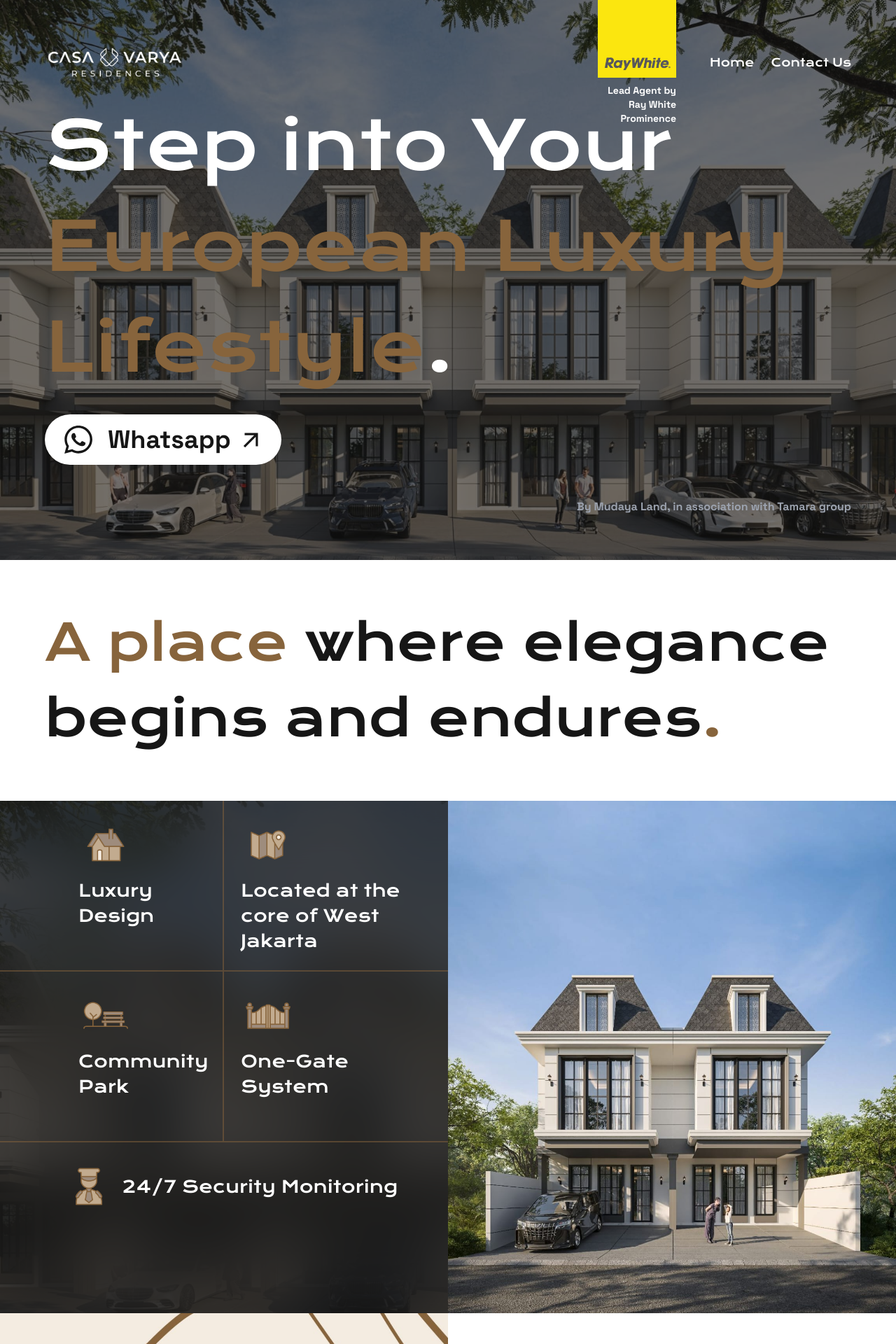
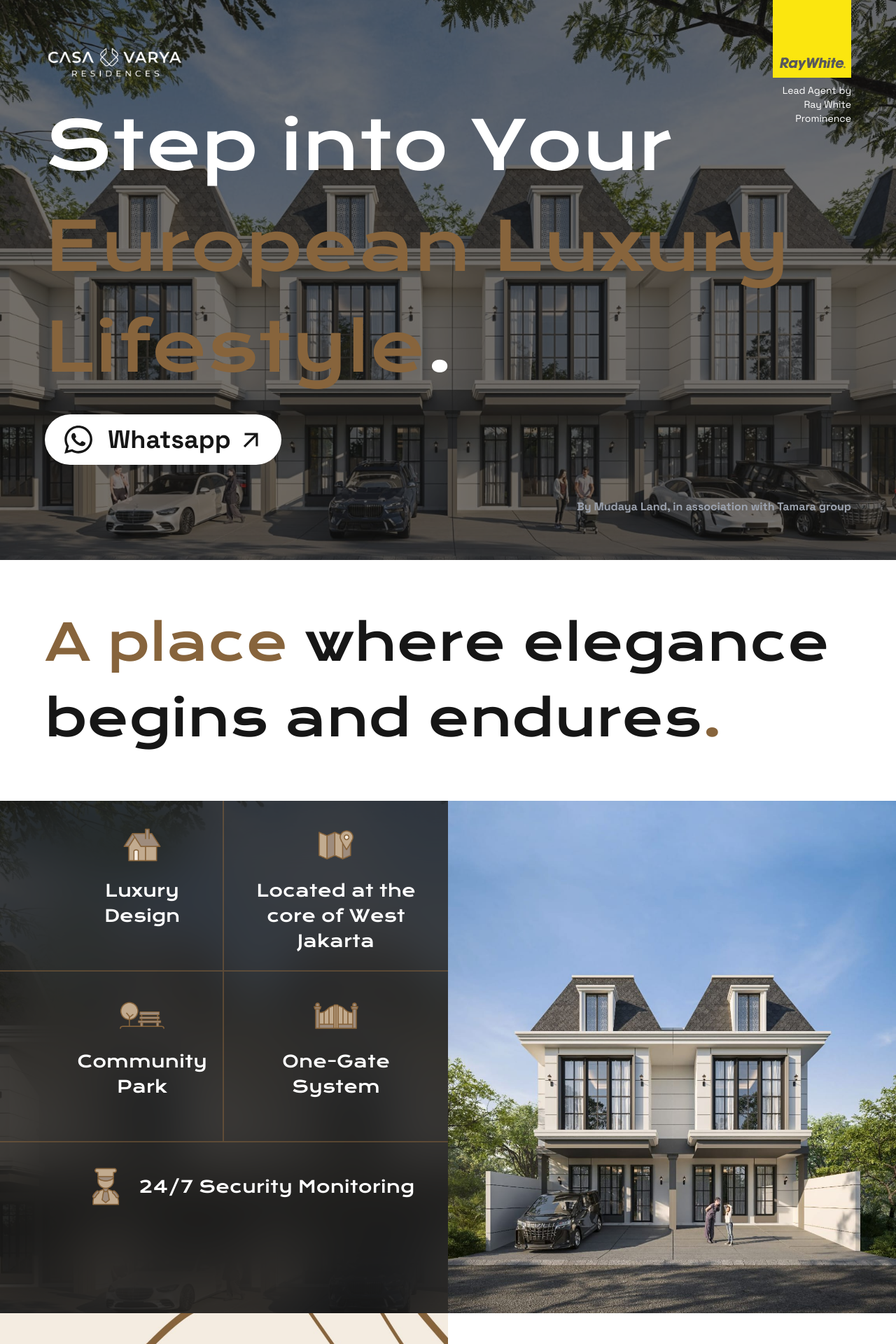
Before and after one commit to Bobogeng/casa-varya, a Next.js app: page / in a window 1280 px wide. Shown: the top 1920 px of the page at 70% size. Built offline with nearby package versions, Linux system fonts and the light colour scheme.

Commit message:
Migrate ContactUs Page to Homepage

```diff
--- a/app/page.tsx
+++ b/app/page.tsx
@@ -3,6 +3,7 @@ import { kronaOne } from "./fonts";
 import Image from "next/image";
 import ButtonAction from "@/components/ButtonAction";
 import HouseTypes from "@/components/HouseTypes";
+import ContactUs from "@/components/ContactUs";
 
 export default function Home() {
   return (
@@ -34,7 +35,7 @@ export default function Home() {
           <div className="flex-1 z-10 lg:order-1 order-2">
             <div className="flex flex-col sm:grid sm:grid-rows-3 sm:grid-cols-2 lg:text-2xl text-lg text-white">
               <div className="lg:pl-[88px] h-full sm:border-r-2 border-b-2 border-solid border-brown border-opacity-50 overflow-hidden">
-                <div className="flex flex-col gap-2 p-6 transition-all ease-out hover:scale-105">
+                <div className="flex flex-col justify-center sm:flex-row items-center lg:flex-col gap-2 p-6 text-center transition-all ease-out hover:scale-105">
                   <div>
                     <Image
                       src="/images/house.png"
@@ -48,7 +49,7 @@ export default function Home() {
                 </div>
               </div>
               <div className="border-b-2 border-solid border-brown border-opacity-50 overflow-hidden">
-                <div className="flex flex-col gap-2 p-6 transition-all ease-out hover:scale-105">
+                <div className="flex flex-col justify-center sm:flex-row items-center lg:flex-col gap-2 p-6 text-center transition-all ease-out hover:scale-105">
                   <div>
                     <Image
                       src="/images/map.png"
@@ -64,7 +65,7 @@ export default function Home() {
                 </div>
               </div>
               <div className="lg:pl-[88px] sm:border-r-2 border-b-2 border-solid border-brown border-opacity-50 overflow-hidden">
-                <div className="flex flex-col gap-2 p-6 transition-all ease-out hover:scale-105">
+                <div className="flex flex-col justify-center sm:flex-row items-center lg:flex-col gap-2 p-6 text-center transition-all ease-out hover:scale-105">
                   <div>
                     <Image
                       src="/images/bench.png"
@@ -78,7 +79,7 @@ export default function Home() {
                 </div>
               </div>
               <div className="border-b-2 border-solid border-brown border-opacity-50 overflow-hidden">
-                <div className="flex flex-col gap-2 p-6 transition-all ease-out hover:scale-105">
+                <div className="flex flex-col justify-center sm:flex-row items-center lg:flex-col gap-2 p-6 text-center transition-all ease-out hover:scale-105">
                   <div>
                     <Image
                       src="/images/gate.png"
@@ -92,7 +93,7 @@ export default function Home() {
                 </div>
               </div>
               <div className="col-span-2 overflow-hidden">
-                <div className="flex items-center gap-2 p-6 lg:pl-[88px] transition-all ease-out hover:scale-105">
+                <div className="flex flex-col justify-center sm:flex-row items-center gap-2 p-6 lg:pl-[88px] text-center transition-all ease-out hover:scale-105">
                   <div>
                     <Image
                       src="/images/officer.png"
@@ -432,6 +433,7 @@ export default function Home() {
           <SwiperGallery />
         </section>
       </article>
+      <ContactUs />
     </main>
   );
 }
--- a/components/Button/index.tsx
+++ b/components/Button/index.tsx
@@ -18,7 +18,7 @@ export default function Button({
   return (
     <button
       className={`${
-        full ? "w-full" : "w-full sm:w-fit"
+        full ? "w-full" : "w-fit"
       } px-6 py-3 flex items-center gap-4 rounded-full ${
         secondary
           ? "bg-black bg-opacity-80 hover:bg-opacity-100 active:bg-brown text-white"
@@ -35,7 +35,7 @@ export default function Button({
         className={`flex items-center gap-2 ${
           full
             ? "w-full justify-between"
-            : "w-full lg:w-fit lg:justify-start justify-between"
+            : "w-fit lg:justify-start justify-between"
         }`}
       >
         <p className="w-full font-bold lg:text-4xl text-lg">{children}</p>
--- a/app/contact-us/page.tsx
+++ b/components/ContactUs/index.tsx
@@ -1,10 +1,10 @@
 "use client";
 import InputFieldIcon from "@/components/InputFieldIcon";
-import { kronaOne } from "../fonts";
 import TextAreaField from "@/components/TextAreaField";
 import Button from "../../components/Button/index";
 import ButtonAction from "@/components/ButtonAction";
 import Image from "next/image";
+import { kronaOne } from "@/app/fonts";
 
 export default function ContactUs() {
   return (
@@ -24,7 +24,11 @@ export default function ContactUs() {
               <p className="text-xl text-white text-opacity-50 leading-normal">
                 Reach out to us today and let our expert team guide you towards
                 your perfect European luxury lifestyle. Contact us now to turn
-                your dream into reality.
+                your dream into reality.{" "}
+                <span className="text-white text-opacity-100">
+                  Call to Action for booking fee (20 Million Rupiah)
+                </span>
+                .
               </p>
             </div>
             <div className="grid grid-cols-3 gap-6">
--- a/components/Footer/index.tsx
+++ b/components/Footer/index.tsx
@@ -36,7 +36,7 @@ export default function Footer() {
               href={"https://api.whatsapp.com/send?phone=6281287070548"}
               target="_blank"
             >
-              <span className="font-bold">+62</span> 812 8707 0548
+              <span className="font-bold">+62</span> 878 0827 0698
             </Link>
           </div>
         </div>
--- a/components/Navbar/NavLink/index.tsx
+++ /dev/null
@@ -1,21 +0,0 @@
-import Link from "next/link";
-import { kronaOne } from "@/app/fonts";
-
-export default function NavLink() {
-  const navLinks = [
-    { name: "Home", href: "/" },
-    { name: "Contact Us", href: "/contact-us" },
-  ];
-
-  return (
-    <div className={`${kronaOne.className} text-white flex gap-6`}>
-      {navLinks.map((link) => {
-        return (
-          <Link href={link.href} key={link.name}>
-            {link.name}
-          </Link>
-        );
-      })}
-    </div>
-  );
-}
--- a/components/Navbar/index.tsx
+++ b/components/Navbar/index.tsx
@@ -1,10 +1,9 @@
 import Image from "next/image";
-import NavLink from "./NavLink";
 import Link from "next/link";
 
 export default function Navbar() {
   return (
-    <header className="absolute z-50 top-0 left-0 w-full flex p-16">
+    <header className="absolute z-50 top-0 left-0 w-full flex lg:p-16 p-6">
       <nav className="relative w-full flex items-center justify-between">
         <Link href="/">
           <Image
@@ -16,8 +15,7 @@ export default function Navbar() {
             priority
           />
         </Link>
-        <NavLink />
-        <div className="absolute right-[250px] flex flex-col gap-2 text-white text-sm text-end font-bold pointer-events-none select-none">
+        <div className="absolute right-[0px] flex flex-col gap-2 text-white text-sm text-end pointer-events-none select-none">
           <div>
             <Image
               src={"/images/rw-logo-2017.jpg"}
```
